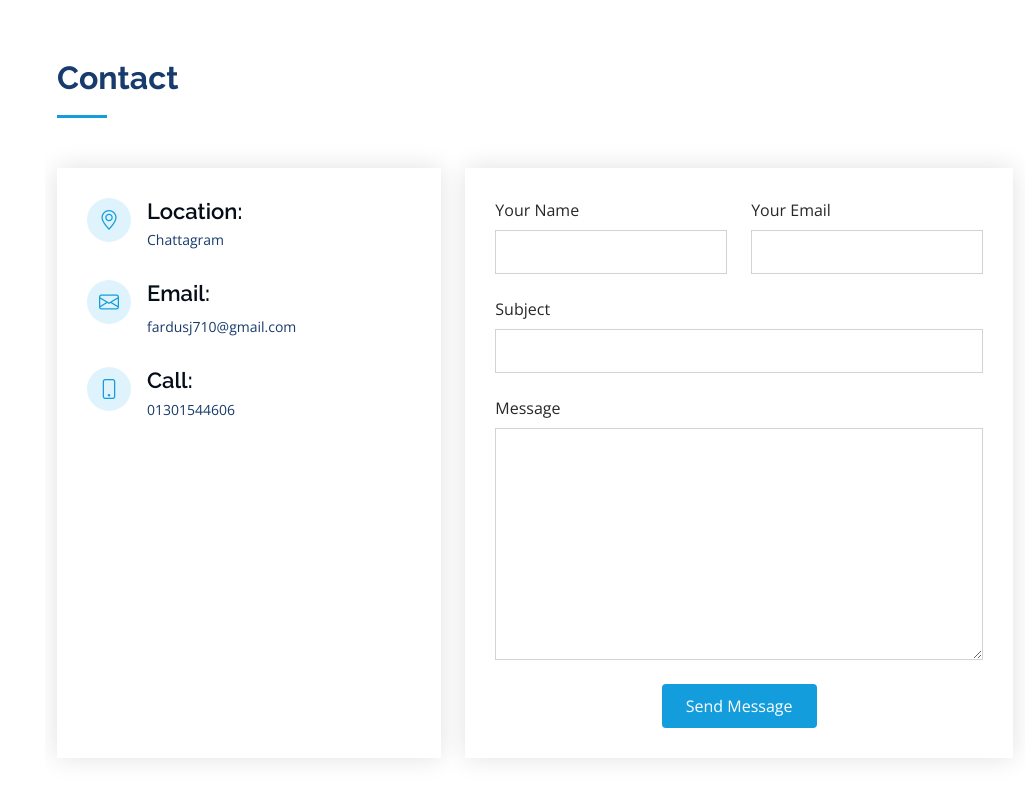
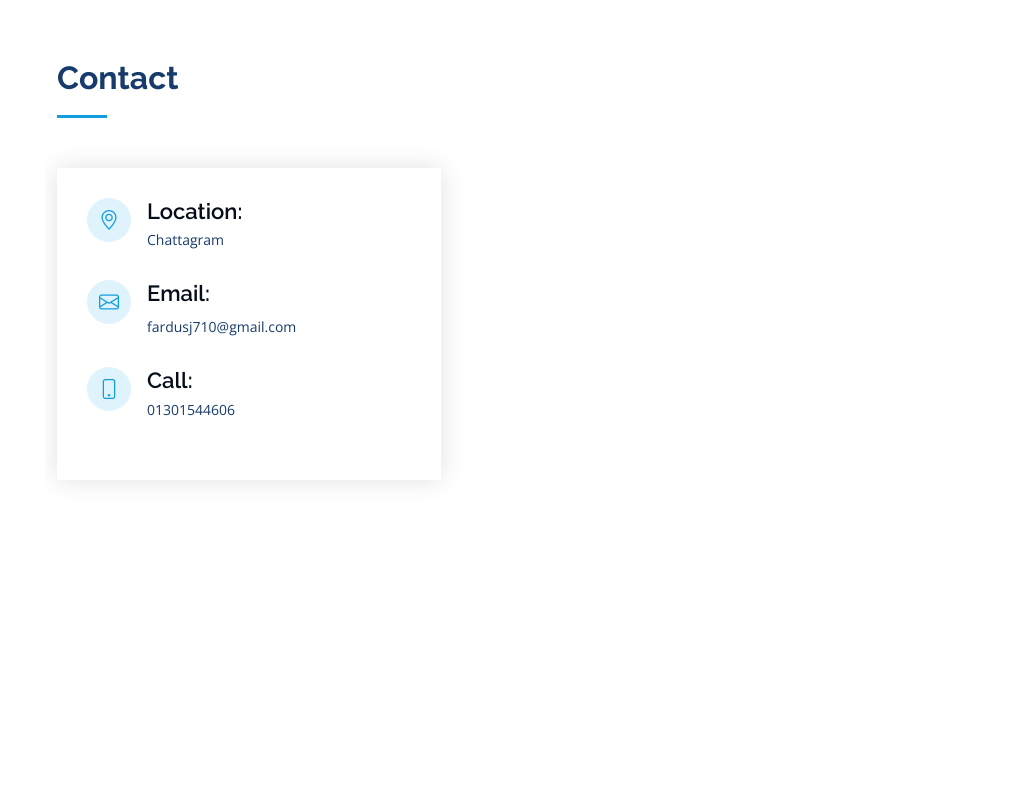
Before and after one commit to faria567/Jannatul-Fardus-Portfolio, a plain HTML site: page index.html in a window 1280 px wide. Shown: the part 2938-3738 px from the top of the page, without its empty margins (255-1280 px from the left). After the commit the page ends 3548 px from the top, so only its background shows below. Drawn offline with nearby package versions, Linux system fonts and the light colour scheme.

Commit message:
Update index.html

```diff
--- a/index.html
+++ b/index.html
@@ -263,32 +263,7 @@
           </div>
 
           <div class="col-lg-7 mt-5 mt-lg-0 d-flex align-items-stretch">
-            <form action="forms/contact.php" method="post" role="form" class="php-email-form">
-              <div class="row">
-                <div class="form-group col-md-6">
-                  <label for="name">Your Name</label>
-                  <input type="text" name="name" class="form-control" id="name" required>
-                </div>
-                <div class="form-group col-md-6">
-                  <label for="name">Your Email</label>
-                  <input type="email" class="form-control" name="email" id="email" required>
-                </div>
-              </div>
-              <div class="form-group">
-                <label for="name">Subject</label>
-                <input type="text" class="form-control" name="subject" id="subject" required>
-              </div>
-              <div class="form-group">
-                <label for="name">Message</label>
-                <textarea class="form-control" name="message" rows="10" required></textarea>
-              </div>
-              <div class="my-3">
-                <div class="loading">Loading</div>
-                <div class="error-message"></div>
-                <div class="sent-message">Your message has been sent. Thank you!</div>
-              </div>
-              <div class="text-center"><button type="submit">Send Message</button></div>
-            </form>
+
           </div>
 
         </div>
```
